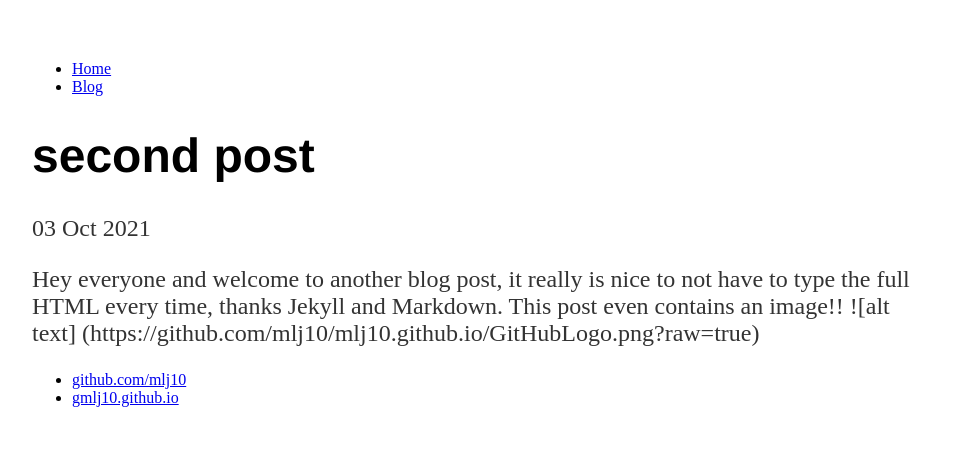
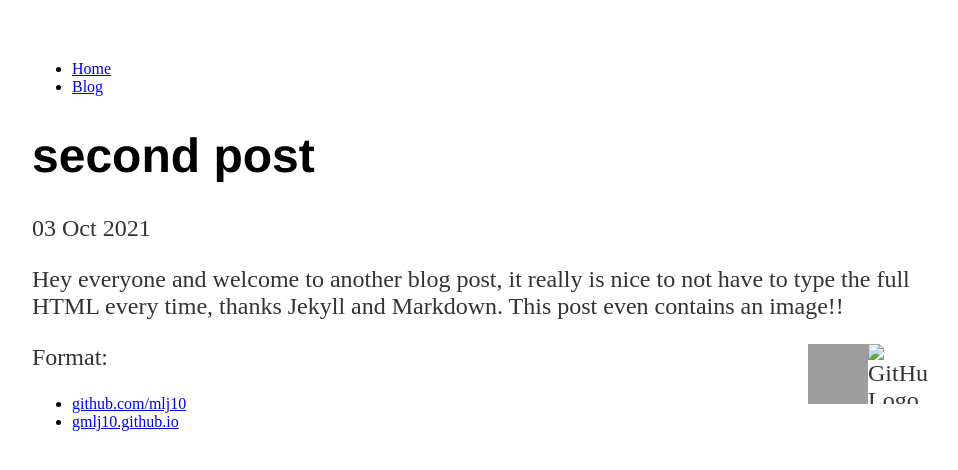
Before and after one commit to mlj10/mlj10.github.io, a Jekyll site: the page built from _posts/2021-10-03-second-post.md, in a window 1280 px wide. Shown: the top 470 px of the page, without its empty margins (160-1118 px from the left). Built offline with Jekyll 4.4.1, drawn with Linux system fonts in a browser that asks for light colours; grey boxes are pictures that could not be loaded.

Commit message:
Update 2021-10-03-second-post.md

```diff
--- a/_posts/2021-10-03-second-post.md
+++ b/_posts/2021-10-03-second-post.md
@@ -6,4 +6,6 @@ date: 2021-10-03
 
 Hey everyone and welcome to another blog post, it really is nice to not have to type the full HTML every time, thanks Jekyll and Markdown.
 This post even contains an image!!
-![alt text] (https://github.com/mlj10/mlj10.github.io/GitHubLogo.png?raw=true)
+
+![GitHub Logo](GitHubLogo.png)
+Format: ![Alt Text](url)
```
